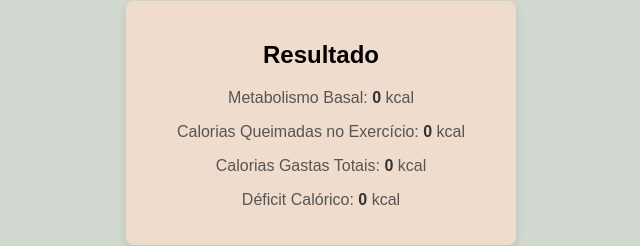
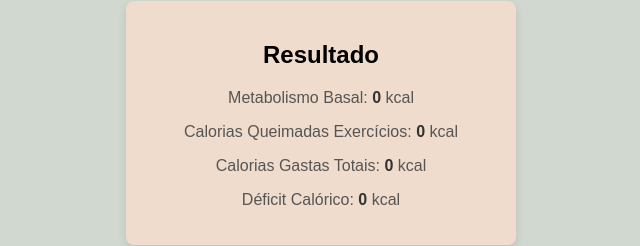
Before and after one commit to arleydp2504/app-calorias, a plain HTML site: page index.html in a window 1280 px wide. Shown: the part 849-1095 px from the top of the page, 319-959 px from the left. Drawn offline with Linux system fonts and the light colour scheme.

Commit message:
Add files via upload

```diff
--- a/index.html
+++ b/index.html
@@ -72,7 +72,7 @@
         <div id="resultado">
             <h2>Resultado</h2>
             <p>Metabolismo Basal: <span id="metabolismo">0</span> kcal</p>
-            <p>Calorias Queimadas no Exercício: <span id="calorias-exercicio">0</span> kcal</p>
+            <p>Calorias Queimadas Exercícios: <span id="calorias-exercicio">0</span> kcal</p>
             <p>Calorias Gastas Totais: <span id="calorias-gastas-totais">0</span> kcal</p>
             <p>Déficit Calórico: <span id="deficit-calorico">0</span> kcal</p>
         </div>
```
